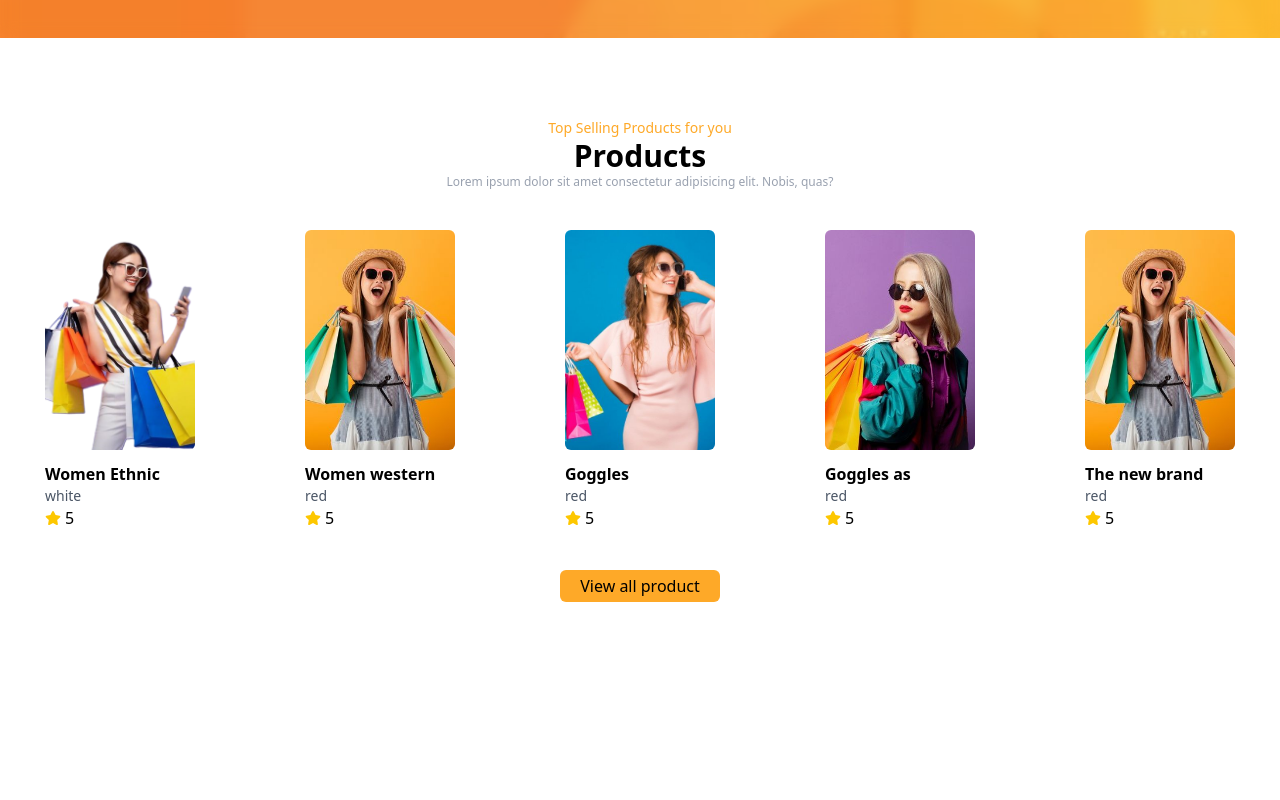
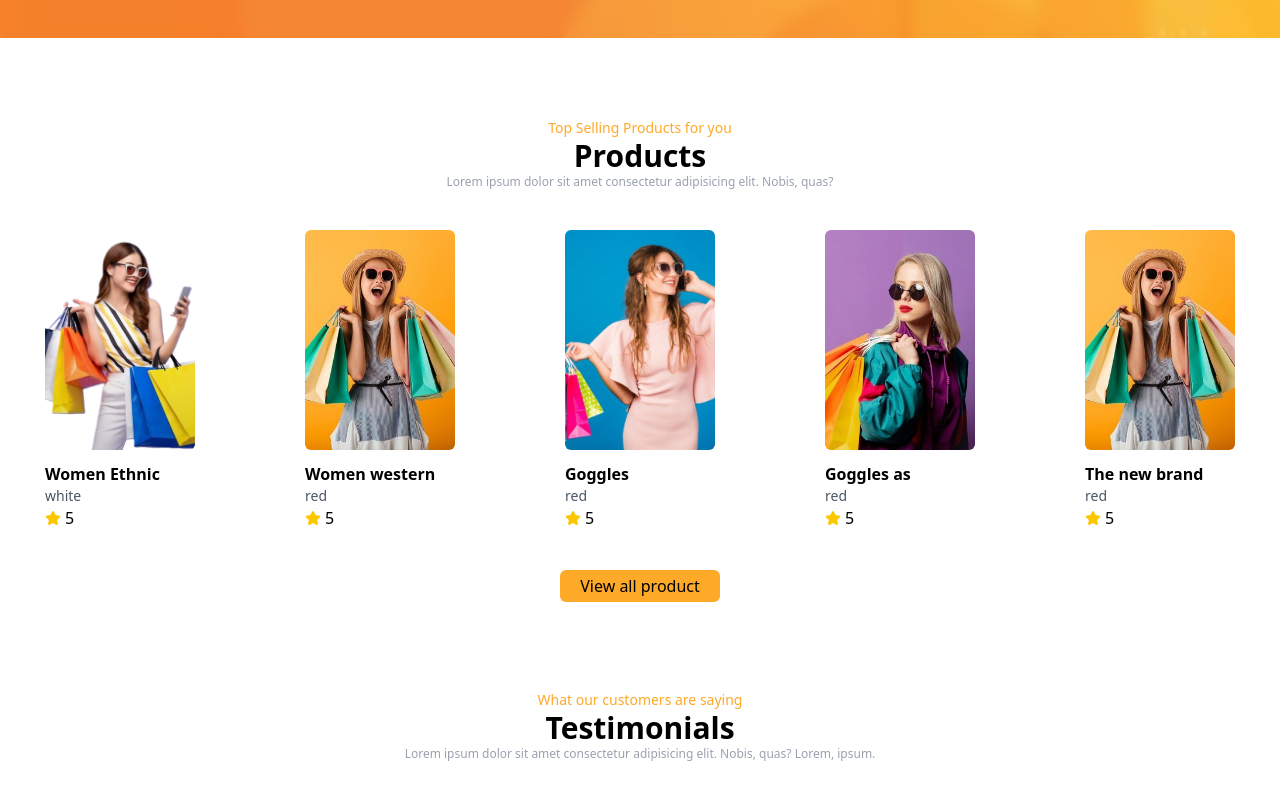
Before and after one commit to hungmanh02/ecommerce-react-tailwind, a React (Vite) app: page / in a window 1280 px wide. Shown: the part 2486-3286 px from the top of the page. Before the commit the page ends 3136 px from the top, so only its background shows below. Built offline with nearby package versions, Linux system fonts and the light colour scheme.

Commit message:
cut  testimonials

```diff
--- a/src/App.jsx
+++ b/src/App.jsx
@@ -7,6 +7,7 @@ import "aos/dist/aos.css";
 import TopProducts from "./components/TopProducts/TopProducts";
 import Banner from "./components/Banner/Banner";
 import Subscribe from "./components/Subscribe/Subscribe";
+import Testimonials from "./components/Testimonials/Testimonials";
 const App =()=>{
   useEffect(()=>{
     AOS.init({
@@ -25,6 +26,7 @@ const App =()=>{
     <Banner/>
     <Subscribe/>
     <Products/>
+    <Testimonials/>
     </div>;
 }
 export default App
--- /dev/null
+++ b/src/components/Testimonials/Testimonials.jsx
@@ -0,0 +1,24 @@
+import React from 'react'
+
+const Testimonials = () => {
+  return (
+    <div className='py-10 mb-10'>
+      <div className='container'>
+        {/* header section */}
+        <div className='text-center mb-10 max-w-[600px] mx-auto'>
+            <p data-aos="fade-up" className='text-sm text-[#fea928]'>What our customers are saying</p>
+            <h1 data-aos="fade-up" className='text-3xl font-bold'>Testimonials</h1>
+            <p data-aos="fade-up" className=' text-xs text-gray-400'>
+                Lorem ipsum dolor sit amet consectetur adipisicing elit. Nobis, quas? Lorem, ipsum.
+            </p>
+        </div>
+        {/* Testimonial cards */}
+        <div>
+
+        </div>
+      </div>
+    </div>
+  )
+}
+
+export default Testimonials
```
